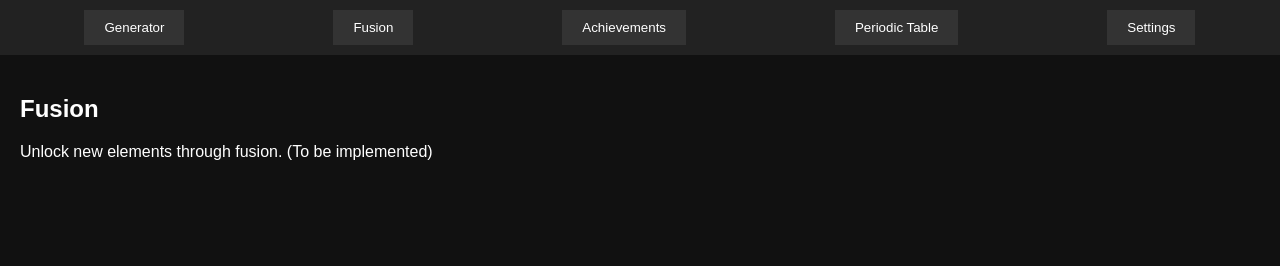
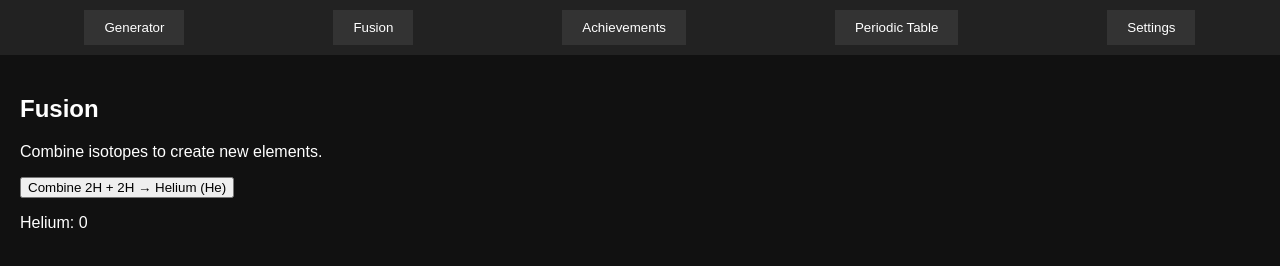
Before and after one commit to cycy98/cycy98.github.io, a plain HTML site: page Increment-Table-Of-Element/index.html in a window 1280 px wide. Both pictures are taken after a click on the button "Fusion". Drawn offline with Linux system fonts and the light colour scheme.

Commit message:
Update index.html

```diff
--- a/Increment-Table-Of-Element/index.html
+++ b/Increment-Table-Of-Element/index.html
@@ -41,7 +41,11 @@
 
         <div id="fusion" class="tab-content">
             <h2>Fusion</h2>
-            <p>Unlock new elements through fusion. (To be implemented)</p>
+            <p>Combine isotopes to create new elements.</p>
+            <div>
+                <button onclick="fuse('Hydrogen2', 'Hydrogen2')">Combine 2H + 2H → Helium (He)</button>
+            </div>
+            <p>Helium: <span id="helium-count">0</span></p>
         </div>
 
         <div id="achievements" class="tab-content">
```
